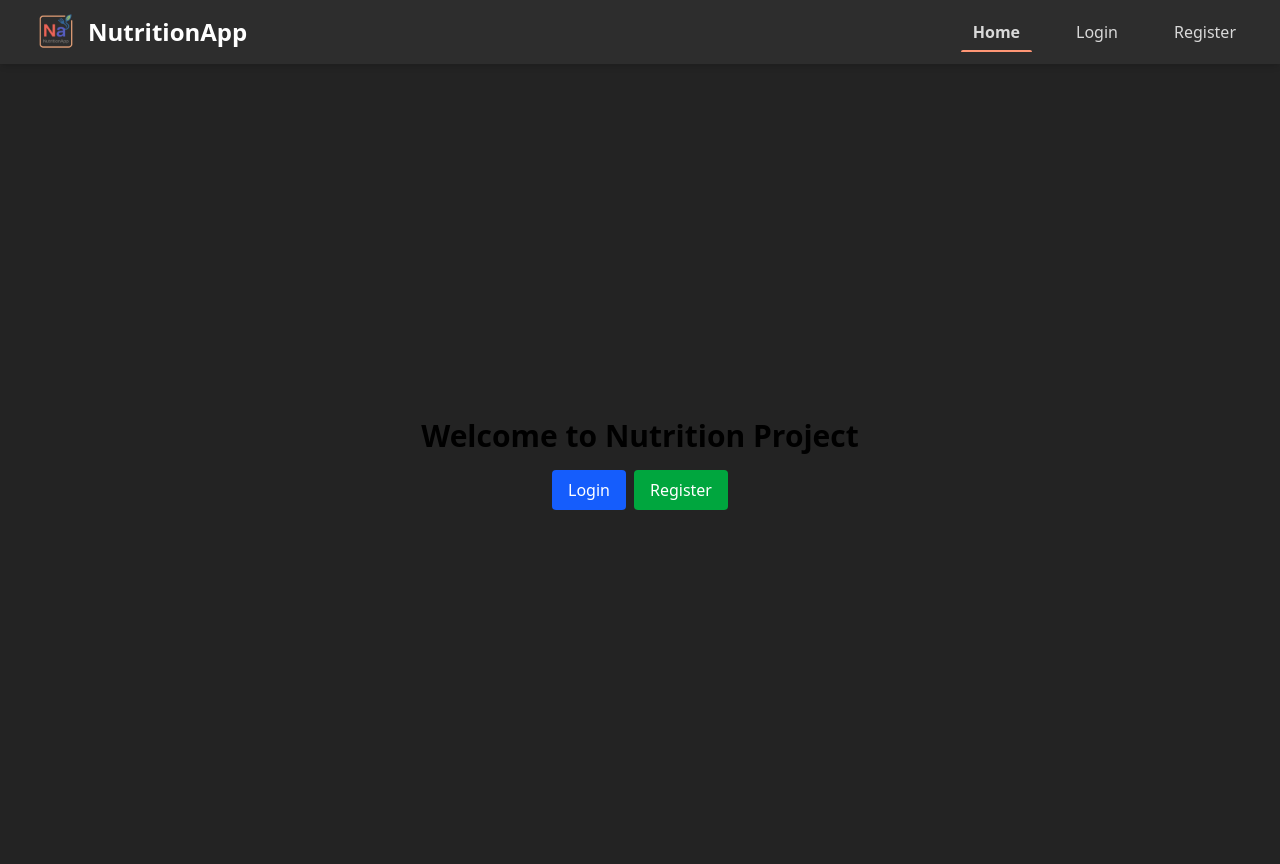
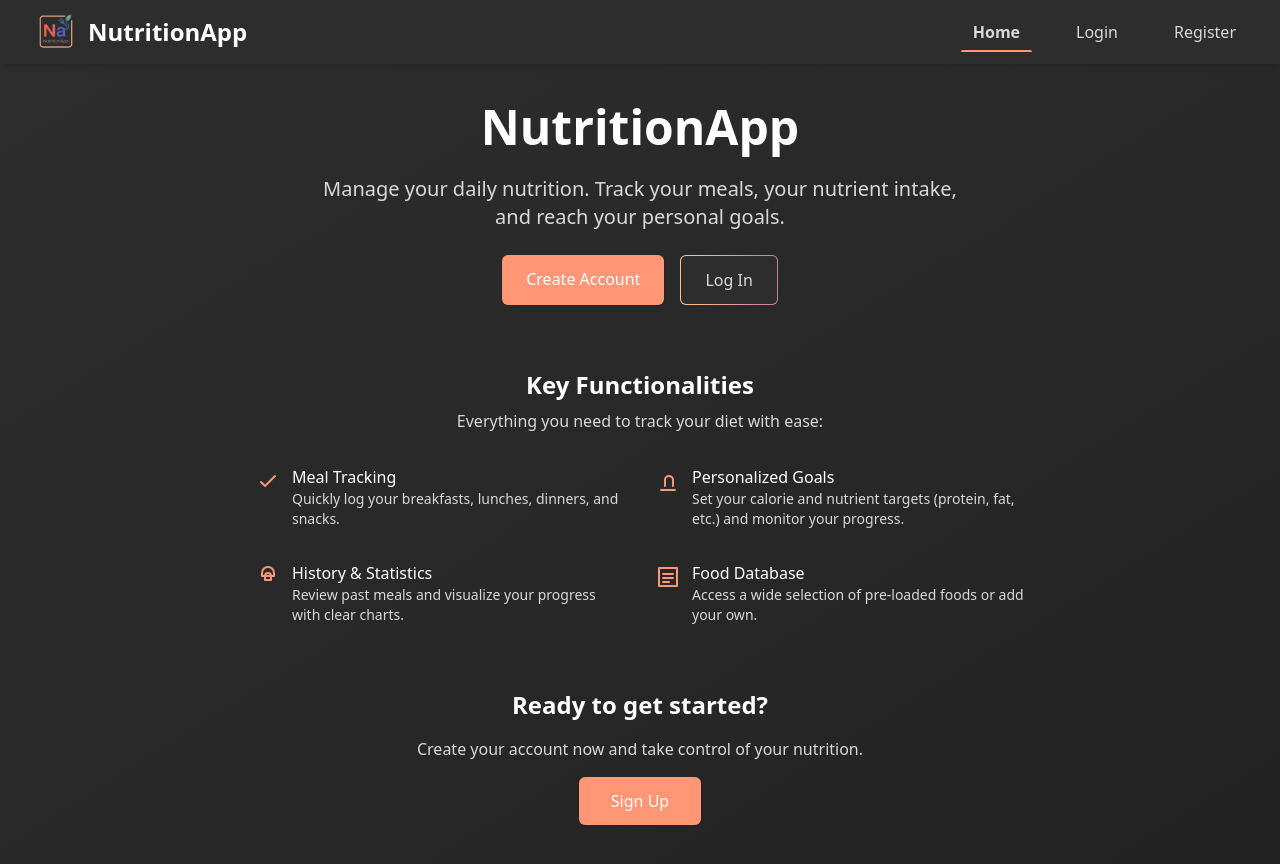
Before and after one commit to ThibautLemichel/SvelteNutrition, a SvelteKit app: page / in a window 1280 px wide. Built offline with nearby package versions, Linux system fonts and the light colour scheme; no server answers.

Commit message:
home page reworked

```diff
--- a/src/routes/+page.svelte
+++ b/src/routes/+page.svelte
@@ -17,14 +17,179 @@
 
 <Header />
 
-<main class="flex min-h-screen flex-col items-center justify-center gap-4">
-	<h1 class="text-3xl font-bold">Welcome to Nutrition Project</h1>
-	<div class="flex gap-2">
-		<button class="rounded bg-blue-600 px-4 py-2 text-white" on:click={() => goto('/login')}
-			>Login</button
+<main
+	class="flex min-h-screen flex-col items-center justify-center bg-gradient-to-br from-[var(--color-background)] to-[var(--color-background2)] px-4 text-[var(--color-white)]"
+>
+	<section class="max-w-2xl space-y-6 text-center">
+		<h1 class="text-4xl font-extrabold md:text-5xl">NutritionApp</h1>
+		<p class="text-lg text-[var(--color-contrast)] md:text-xl">
+			Manage your daily nutrition. Track your meals, your nutrient intake, and reach your personal
+			goals.
+		</p>
+		<div class="mt-4 flex flex-col justify-center gap-4 sm:flex-row">
+			<a
+				href="/register"
+				class="signupButton rounded-md bg-[var(--color-orange)] px-6 py-3 text-[var(--color-white)] shadow transition"
+			>
+				Create Account
+			</a>
+			<a
+				href="/login"
+				class="signupButton login rounded-md px-6 py-3 text-[var(--color-contrast)] transition hover:bg-blue-500"
+			>
+				Log In
+			</a>
+		</div>
+	</section>
+
+	<section class="mt-16 max-w-3xl space-y-8 text-center">
+		<div class="space-y-2">
+			<h2 class="text-2xl font-semibold">Key Functionalities</h2>
+			<p class="text-[var(--color-contrast)]">Everything you need to track your diet with ease:</p>
+		</div>
+		<div class="grid grid-cols-1 gap-8 md:grid-cols-2">
+			<div class="flex items-start space-x-3">
+				<div class="mt-1 text-blue-600">
+					<svg
+						xmlns="http://www.w3.org/2000/svg"
+						class="h-6 w-6"
+						fill="none"
+						viewBox="0 0 24 24"
+						stroke="var(--color-orange)"
+					>
+						<path
+							stroke-linecap="round"
+							stroke-linejoin="round"
+							stroke-width="2"
+							d="M5 13l4 4L19 7"
+						/>
+					</svg>
+				</div>
+				<div class="text-left">
+					<h3 class="font-medium">Meal Tracking</h3>
+					<p class="text-sm text-[var(--color-contrast)]">
+						Quickly log your breakfasts, lunches, dinners, and snacks.
+					</p>
+				</div>
+			</div>
+			<div class="flex items-start space-x-3">
+				<div class="mt-1 text-blue-600">
+					<svg
+						xmlns="http://www.w3.org/2000/svg"
+						class="h-6 w-6"
+						fill="none"
+						viewBox="0 0 24 24"
+						stroke="var(--color-orange)"
+					>
+						<path
+							stroke-linecap="round"
+							stroke-linejoin="round"
+							stroke-width="2"
+							d="M9 17v-6a4 4 0 118 0v6M5 21h14"
+						/>
+					</svg>
+				</div>
+				<div class="text-left">
+					<h3 class="font-medium">Personalized Goals</h3>
+					<p class="text-sm text-[var(--color-contrast)]">
+						Set your calorie and nutrient targets (protein, fat, etc.) and monitor your progress.
+					</p>
+				</div>
+			</div>
+			<div class="flex items-start space-x-3">
+				<div class="mt-1 text-blue-600">
+					<svg
+						xmlns="http://www.w3.org/2000/svg"
+						class="h-6 w-6"
+						fill="none"
+						viewBox="0 0 24 24"
+						stroke="var(--color-orange)"
+					>
+						<path
+							stroke-linecap="round"
+							stroke-linejoin="round"
+							stroke-width="2"
+							d="M12 8c-1.657 0-3 1.343-3 3v4h6v-4c0-1.657-1.343-3-3-3z"
+						/>
+						<path
+							stroke-linecap="round"
+							stroke-linejoin="round"
+							stroke-width="2"
+							d="M12 2a6 6 0 00-6 6v3h12V8a6 6 0 00-6-6z"
+						/>
+					</svg>
+				</div>
+				<div class="text-left">
+					<h3 class="font-medium">History & Statistics</h3>
+					<p class="text-sm text-[var(--color-contrast)]">
+						Review past meals and visualize your progress with clear charts.
+					</p>
+				</div>
+			</div>
+			<div class="flex items-start space-x-3">
+				<div class="mt-1 text-blue-600">
+					<svg
+						xmlns="http://www.w3.org/2000/svg"
+						class="h-6 w-6"
+						fill="none"
+						viewBox="0 0 24 24"
+						stroke="var(--color-orange)"
+					>
+						<path
+							stroke-linecap="round"
+							stroke-linejoin="round"
+							stroke-width="2"
+							d="M3 3h18v18H3V3z"
+						/>
+						<path
+							stroke-linecap="round"
+							stroke-linejoin="round"
+							stroke-width="2"
+							d="M7 9h10M7 13h10M7 17h6"
+						/>
+					</svg>
+				</div>
+				<div class="text-left">
+					<h3 class="font-medium">Food Database</h3>
+					<p class="text-sm text-[var(--color-contrast)]">
+						Access a wide selection of pre-loaded foods or add your own.
+					</p>
+				</div>
+			</div>
+		</div>
+	</section>
+
+	<section class="mt-16 max-w-xl space-y-4 text-center">
+		<h2 class="text-2xl font-semibold">Ready to get started?</h2>
+		<p class="text-[var(--color-contrast)]">
+			Create your account now and take control of your nutrition.
+		</p>
+		<a
+			href="/register"
+			class="signupButton inline-block rounded-md bg-[var(--color-orange)] px-8 py-3 text-[var(--color-white)] shadow transition"
 		>
-		<button class="rounded bg-green-600 px-4 py-2 text-white" on:click={() => goto('/register')}
-			>Register</button
-		>
-	</div>
+			Sign Up
+		</a>
+	</section>
 </main>
+
+<style>
+	.login {
+		border: 1px solid transparent;
+		background-origin: border-box;
+		background-clip: padding-box, border-box;
+		background-image:
+			linear-gradient(var(--color-background), var(--color-background)), var(--gradient);
+	}
+	.login:hover {
+		background-image: var(--gradient);
+		color: var(--color-background);
+	}
+	.signupButton:hover {
+		transform: scale(1.05) rotate(-2deg);
+		box-shadow: 0 6px 24px 0 rgba(255, 140, 0, 0.25);
+		transition:
+			transform 0.2s cubic-bezier(0.4, 0, 0.2, 1),
+			box-shadow 0.2s cubic-bezier(0.4, 0, 0.2, 1);
+	}
+</style>
--- a/src/routes/dashboard/+page.svelte
+++ b/src/routes/dashboard/+page.svelte
@@ -147,7 +147,7 @@
 			<span class="block font-bold">Lunch</span>
 			<span class="text-xl">{Math.round(data.mealCalories.lunch)} kcal</span>
 		</div>
-		<div class="prot line p-4 text-center">
+		<div class="prot line rounded p-4 text-center">
 			<span class="block font-bold">Dinner</span>
 			<span class="text-xl">{Math.round(data.mealCalories.dinner)} kcal</span>
 		</div>
```
